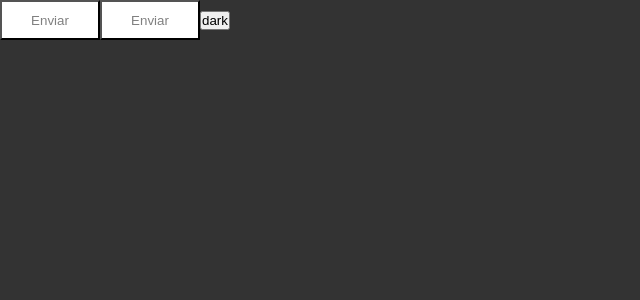
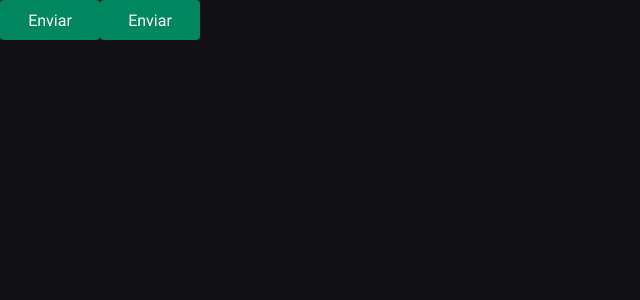
Before and after one commit to Arthur-art/reactjs-ignite-rocketseat-trilha-2022, a React (Vite) app in the folder Project/ignite-timer/: page / in a window 1280 px wide. Shown: the top 300 px of the page, without its empty margins (0-640 px from the left). Built offline with nearby package versions, Linux system fonts and the light colour scheme.

Commit message:
Adicionando cores e fontes

```diff
--- a/Project/ignite-timer/index.html
+++ b/Project/ignite-timer/index.html
@@ -2,8 +2,12 @@
 <html lang="en">
   <head>
     <meta charset="UTF-8" />
+    <link rel="preconnect" href="https://fonts.googleapis.com" />
+    <link rel="preconnect" href="https://fonts.gstatic.com" crossorigin />
     <link rel="icon" type="image/svg+xml" href="/vite.svg" />
     <meta name="viewport" content="width=device-width, initial-scale=1.0" />
+
+    <link href="https://fonts.googleapis.com/css2?family=Roboto+Mono:wght@700&family=Roboto:wght@400;700&display=swap" rel="stylesheet" />
     <title>ignite - timer</title>
   </head>
   <body>
--- a/Project/ignite-timer/src/App.tsx
+++ b/Project/ignite-timer/src/App.tsx
@@ -22,8 +22,6 @@
     <ThemeProvider theme={state}>
     <Button variant="danger"/>
     <Button variant="secondary"/>
-    {state === defaultTheme && <button onClick={handleTheme}>dark</button>}
-    {state === darkTheme && <button onClick={handleTheme}>light</button>}
     <GlobalStyle />
     </ThemeProvider>
   )
--- a/Project/ignite-timer/src/components/Button/Button.styles.ts
+++ b/Project/ignite-timer/src/components/Button/Button.styles.ts
@@ -16,9 +16,12 @@
 export const ButtonContainer = styled.button<ButtonContainerProps>`
     width: 100px;
     height: 40px;
+    border-radius: 4px;
+    border: 0;
+    margin: 0ch;
 
-    background: ${props => props.theme.primary};
-    color: ${props => props.theme.secondary};
+    background: ${props => props.theme["green-500"]};
+    color: ${props => props.theme.white};
 
     /* ${props => css`background-color: ${buttonVariants[props.variant]}`} */
 `;
--- a/Project/ignite-timer/src/styles/global.ts
+++ b/Project/ignite-timer/src/styles/global.ts
@@ -7,8 +7,19 @@
         box-sizing: border-box;
     }
 
+    :focus{
+        outline: 0;
+        box-shadow: 0 0 0 2px ${props => props.theme["green-500"]};
+    }
+
     body{
-        background: #333;
-        color: #fff;
+        background: ${props => props.theme["gray-900"]};
+        color: ${props => props.theme["gray-300"]};
+    }
+
+    body, input, text-area, button{
+        font-family: "Roboto", sans-serif;
+        font-weight: 400;
+        font-size: 1rem;
     }
 `;
--- a/Project/ignite-timer/src/styles/themes/default.ts
+++ b/Project/ignite-timer/src/styles/themes/default.ts
@@ -1,9 +1,43 @@
 export const defaultTheme = {
-    primary: 'white',
-    secondary: "grey"
-}
+    white: '#FFF',
+
+    'gray-100': '#E1E1E6',
+    'gray-300': '#C4C4CC',
+    'gray-400': '#8D8D99',
+    'gray-500': '#7C7C8A',
+    'gray-600': '#323238',
+    'gray-700': '#29292E',
+    'gray-800': '#202024',
+    'gray-900': '#121214',
+
+    'green-300': '#00B37E',
+    'green-500': '#00875F',
+    'green-700': '#015F43',
+
+    'red-500': '#AB222E',
+    'red-700': '#7A1921',
+
+    'yellow-500': '#FBA94C',
+  }
 
 export const darkTheme = {
-    primary: 'black',
-    secondary: "grey"
+    white: '#4A5568',
+
+    'gray-100': '#E1E1E6',
+    'gray-300': '#C4C4CC',
+    'gray-400': '#8D8D99',
+    'gray-500': '#7C7C8A',
+    'gray-600': '#323238',
+    'gray-700': '#29292E',
+    'gray-800': '#202024',
+    'gray-900': '#121214',
+
+    'green-300': '#276749',
+    'green-500': '#22543D',
+    'green-700': '#1C4532',
+
+    'red-500': '#822727',
+    'red-700': '#63171B',
+
+    'yellow-500': '#975A16',
 }
```
